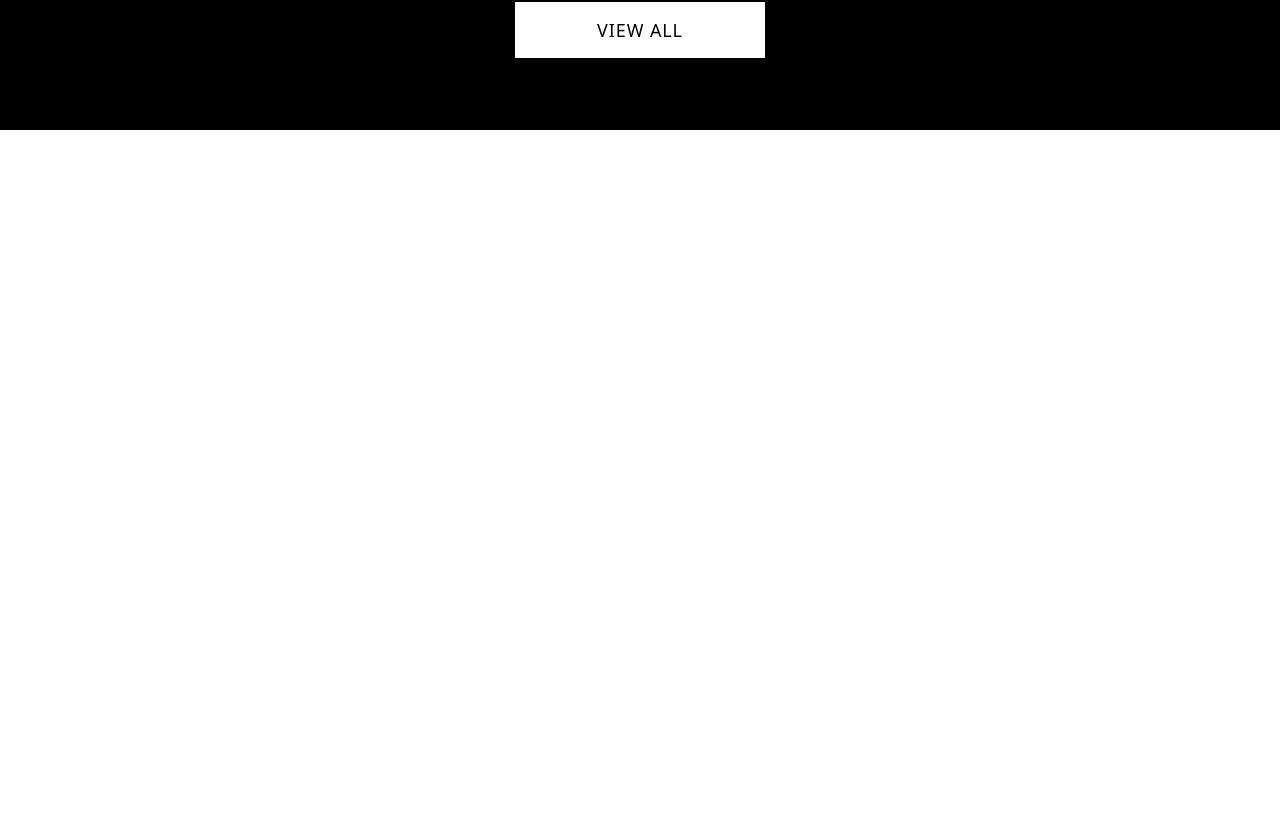
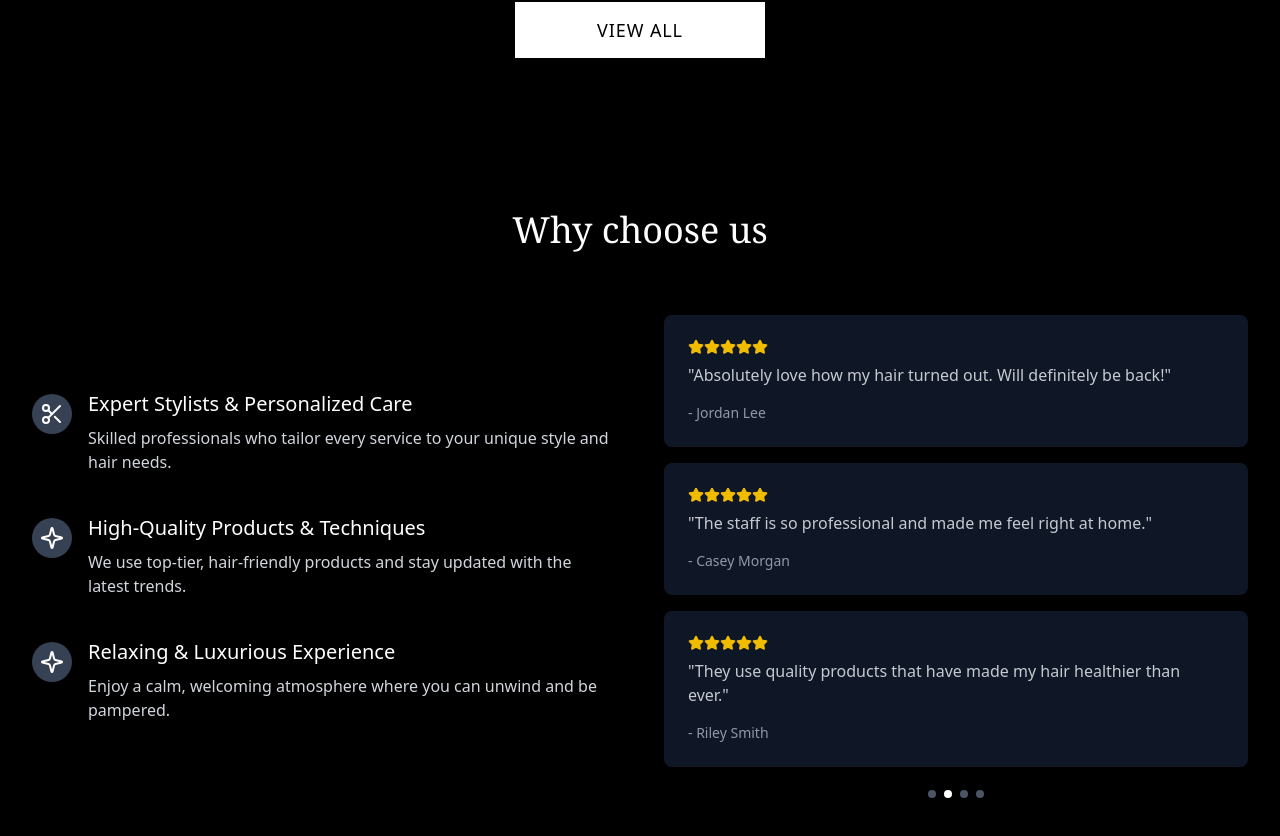
Before and after one commit to janthony25/Client-CutdUncut, a React (Vite) app: page / in a window 1280 px wide. Shown: the part 1470-2306 px from the top of the page. Before the commit the page ends 1600 px from the top, so only its background shows below. Built offline with nearby package versions, Linux system fonts and the light colour scheme; a web font is replaced by a local one.

Commit message:
Add logo in choose us

```diff
--- /dev/null
+++ b/src/pages/HomeComponents/ChooseUs.jsx
@@ -0,0 +1,154 @@
+import React, { useState, useEffect } from 'react';
+import { motion } from 'framer-motion';
+import { Star, Scissors, Sparkle, SparkleIcon } from 'lucide-react';
+
+export default function ChooseUs() {
+  const [currentPage, setCurrentPage] = useState(0);
+  const totalPages = 4;
+
+  // Auto-change slides every 3 seconds
+  useEffect(() => {
+    const interval = setInterval(() => {
+      setCurrentPage((prev) => (prev + 1) % totalPages);
+    }, 5000);
+
+    return () => clearInterval(interval);
+  }, []);
+
+  // Benefits section content with associated icons
+  const benefits = [
+    {
+      title: "Expert Stylists & Personalized Care",
+      description: "Skilled professionals who tailor every service to your unique style and hair needs.",
+      icon: <Scissors className="h-6 w-6 text-white" />
+    },
+    {
+      title: "High-Quality Products & Techniques",
+      description: "We use top-tier, hair-friendly products and stay updated with the latest trends.",
+      icon: <Sparkle className="h-6 w-6 text-white" />
+    },
+    {
+      title: "Relaxing & Luxurious Experience",
+      description: "Enjoy a calm, welcoming atmosphere where you can unwind and be pampered.",
+      icon: <SparkleIcon className="h-6 w-6 text-white" />
+    }
+  ];
+
+  // Reviews data - 3 reviews per page, 4 pages total
+  const reviews = [
+    // Page 1
+    [
+      { name: "Jamie White", text: "Best haircut I've ever had! The stylist really listened to what I wanted.", rating: 5 },
+      { name: "Alex Johnson", text: "The atmosphere is so relaxing and the service was fantastic.", rating: 5 },
+      { name: "Sam Taylor", text: "Great attention to detail and amazing results with my color treatment.", rating: 5 }
+    ],
+    // Page 2
+    [
+      { name: "Jordan Lee", text: "Absolutely love how my hair turned out. Will definitely be back!", rating: 5 },
+      { name: "Casey Morgan", text: "The staff is so professional and made me feel right at home.", rating: 5 },
+      { name: "Riley Smith", text: "They use quality products that have made my hair healthier than ever.", rating: 5 }
+    ],
+    // Page 3
+    [
+      { name: "Dana Brown", text: "The stylists really know their craft. Best salon in town!", rating: 5 },
+      { name: "Taylor Wilson", text: "I love how they took the time to understand exactly what I wanted.", rating: 5 },
+      { name: "Morgan Bailey", text: "Super clean, very professional, and fantastic results.", rating: 5 }
+    ],
+    // Page 4
+    [
+      { name: "Avery Thomas", text: "I've been coming here for years and have never been disappointed.", rating: 5 },
+      { name: "Quinn Roberts", text: "The personalized care and attention is unmatched.", rating: 5 },
+      { name: "Drew Parker", text: "My go-to place for all my hair styling needs. Simply the best!", rating: 5 }
+    ]
+  ];
+
+  // Animation variants for the carousel
+  const carouselVariants = {
+    enter: (direction) => ({
+      opacity: 0,
+      y: direction > 0 ? 20 : -20
+    }),
+    center: {
+      opacity: 1,
+      y: 0
+    },
+    exit: (direction) => ({
+      opacity: 0,
+      y: direction < 0 ? 20 : -20
+    })
+  };
+
+  // Render stars for ratings
+  const renderStars = (rating) => {
+    return Array(rating).fill(0).map((_, i) => (
+      <Star key={i} className="fill-yellow-400 text-yellow-400" size={16} />
+    ));
+  };
+
+  return (
+    <div className="bg-black text-white py-20">
+      <div className="max-w-7xl mx-auto px-4 sm:px-6 lg:px-8">
+        <h2 className="text-4xl font-serif text-center mb-16">Why choose us</h2>
+
+        <div className="grid grid-cols-1 md:grid-cols-2 gap-12 items-center">
+          {/* Left column - Benefits */}
+          <div className="space-y-10">
+            {benefits.map((benefit, index) => (
+              <div key={index} className="flex items-start space-x-4">
+                <div className="bg-gray-700 rounded-full p-2 mt-1 flex-shrink-0 flex items-center justify-center">
+                  {benefit.icon}
+                </div>
+                <div>
+                  <h3 className="text-xl font-medium mb-2">{benefit.title}</h3>
+                  <p className="text-gray-300">{benefit.description}</p>
+                </div>
+              </div>
+            ))}
+          </div>
+
+          {/* Right column - Reviews carousel */}
+          <div className="relative overflow-hidden">
+            <motion.div
+              key={currentPage}
+              custom={1}
+              variants={carouselVariants}
+              initial="enter"
+              animate="center"
+              exit="exit"
+              transition={{
+                duration: 1,
+                ease: "easeInOut"
+              }}
+              className="space-y-4"
+            >
+              {reviews[currentPage].map((review, index) => (
+                <div
+                  key={index}
+                  className="bg-gray-900 rounded-lg p-6"
+                >
+                  <div className="flex mb-2">
+                    {renderStars(review.rating)}
+                  </div>
+                  <p className="mb-4 text-gray-300">"{review.text}"</p>
+                  <p className="text-sm text-gray-400">- {review.name}</p>
+                </div>
+              ))}
+            </motion.div>
+
+            {/* Page indicators */}
+            <div className="flex justify-center mt-6 space-x-2">
+              {Array(totalPages).fill(0).map((_, i) => (
+                <button
+                  key={i}
+                  className={`h-2 w-2 rounded-full ${currentPage === i ? 'bg-white' : 'bg-gray-600'}`}
+                  onClick={() => setCurrentPage(i)}
+                  aria-label={`Go to slide ${i + 1}`}
+                />
+              ))}
+            </div>
+          </div>
+        </div>
+      </div>
+    </div>
+  );
+}
--- a/src/pages/HomePage.jsx
+++ b/src/pages/HomePage.jsx
@@ -1,6 +1,7 @@
 import React from "react";
 import Hero from "./HomeComponents/Hero";
 import Services from "./HomeComponents/Services";
+import ChooseUs from "./HomeComponents/ChooseUs";
 
 
 export default function HomePage() {
@@ -9,6 +10,7 @@ export default function HomePage() {
 
     <Hero />
     <Services />
+    <ChooseUs />
     </div>
   );
 }
```
